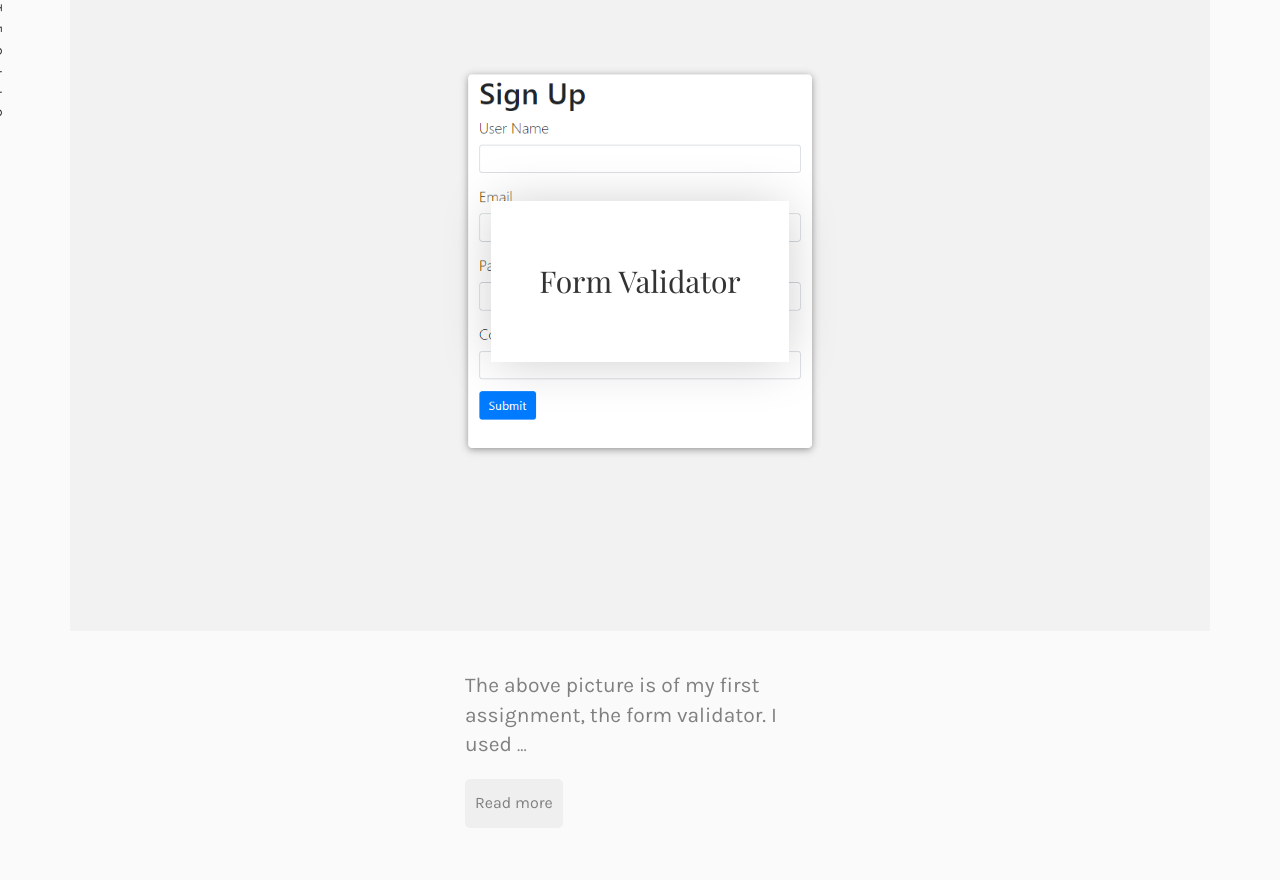
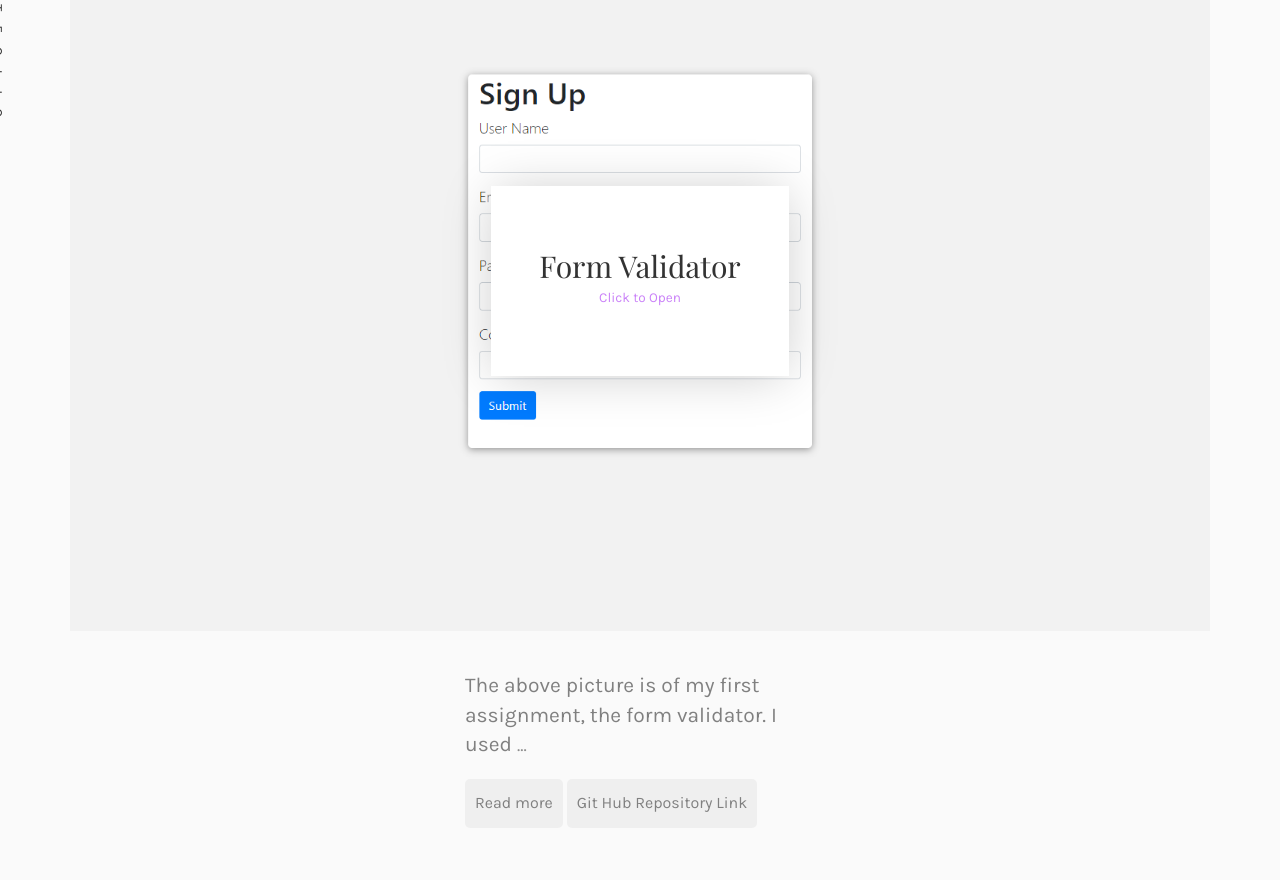
Before and after one commit to Abdullahhashmi06/CNC-Batch-7-projects, a plain HTML site: page index.html in a window 1280 px wide. Shown: the part 2219-3099 px from the top of the page. Drawn offline with nearby package versions, Linux system fonts and the light colour scheme; files whose address does not match are found by name; a web font is replaced by a local one.

Commit message:
Added Github button

```diff
--- a/css/style.css
+++ b/css/style.css
@@ -57,6 +57,20 @@ a {
   padding: 10px;
   border-radius: 5px;
   transition: ease 2s;
+}
+
+.git {
+  border: none;
+  padding: 10px;
+  border-radius: 5px;
+  transition: ease 2s;
+}
+
+.git:hover {
+  transition: ease 2s;
+  color: white;
+  background-color: black;
+  border: none;
 }
 
 #moreBtn:hover {
--- a/index.html
+++ b/index.html
@@ -50,35 +50,6 @@
 
 	</head>
 	<body>
-
-	<!-- <nav id="colorlib-main-nav" role="navigation">
-		<a href="#" class="js-colorlib-nav-toggle colorlib-nav-toggle active"><i></i></a>
-		<div class="js-fullheight colorlib-table">
-			<div class="colorlib-table-cell js-fullheight">
-				<div class="row">
-					<div class="col-md-12">
-						<div class="form-group">
-							<input type="text" class="form-control" id="search" placeholder="Enter any key to search...">
-							<button type="submit" class="btn btn-primary"><i class="icon-search3"></i></button>
-						</div>
-					</div>
-				</div>
-				<div class="row">
-					<div class="col-md-12">
-						<ul>
-							<li class="active"><a href="index.html">Home</a></li>
-							<li><a href="services.html">Services</a></li>
-							<li><a href="work.html">Work</a></li>
-							<li><a href="blog.html">Blog</a></li>
-							<li><a href="about.html">About</a></li>
-							<li><a href="contact.html">Contact</a></li>
-						</ul>
-					</div>
-				</div>
-			</div>
-		</div>
-	</nav> -->
-
 	<div id="colorlib-page">
 		<header>
 			<div class="container">
@@ -210,6 +181,7 @@
 								<div class="display-t">
 									<div class="work-name">
 										<h2>Form Validator</h2>
+										<small>Click to Open</small>
 									</div>
 								</div>
 							</a>
@@ -217,6 +189,7 @@
 								<div class="desc">
 									<p class="lead">The above picture is of my first assignment, the form validator. I used <span id="dots">...</span><span id="more" class="more lead"> html, css and bootstrap 4 for it's styling and then I added the javascript to make the form functional.</span></p>
 									<button onclick="readMore(), readLess()" id="moreBtn">Read more</button>
+									<button class="git" onclick='openURL("https://github.com/Abdullahhashmi06/CNC-Batch-7-projects/tree/master/Form-Validate");'>Git Hub Repository Link</button>
 								</div>
 							</div>
 							<!-- <script>
@@ -235,7 +208,7 @@
 						<div class="col-md-12 col-pb-sm">
 							<h1 class="display-4 letsTalk">Let's Talk</h1>
 							<p>A small river named Duden flows by their place and supplies.</p>
-							<p><a>abdullahhashmi06@gmail.com</a></p>
+							<p></p>
 							<p class="colorlib-social-icons">
 								<a href="https://www.facebook.com/abdullah.hashmi.902"><i class="icon-facebook4"></i></a>
 								<a class="ml-5" href="https://github.com/abdullahhashmi06"><i class="icon-github"></i></a>
@@ -293,6 +266,7 @@ Copyright &copy;<script>document.write(new Date().getFullYear());</script> All r
 			dots.classList.add("removeDots");
 			moreBtn.classList.remove("more");
 		}
+		function openURL(url){window.open(url);}
 	</script>
 
 	</body>
```
